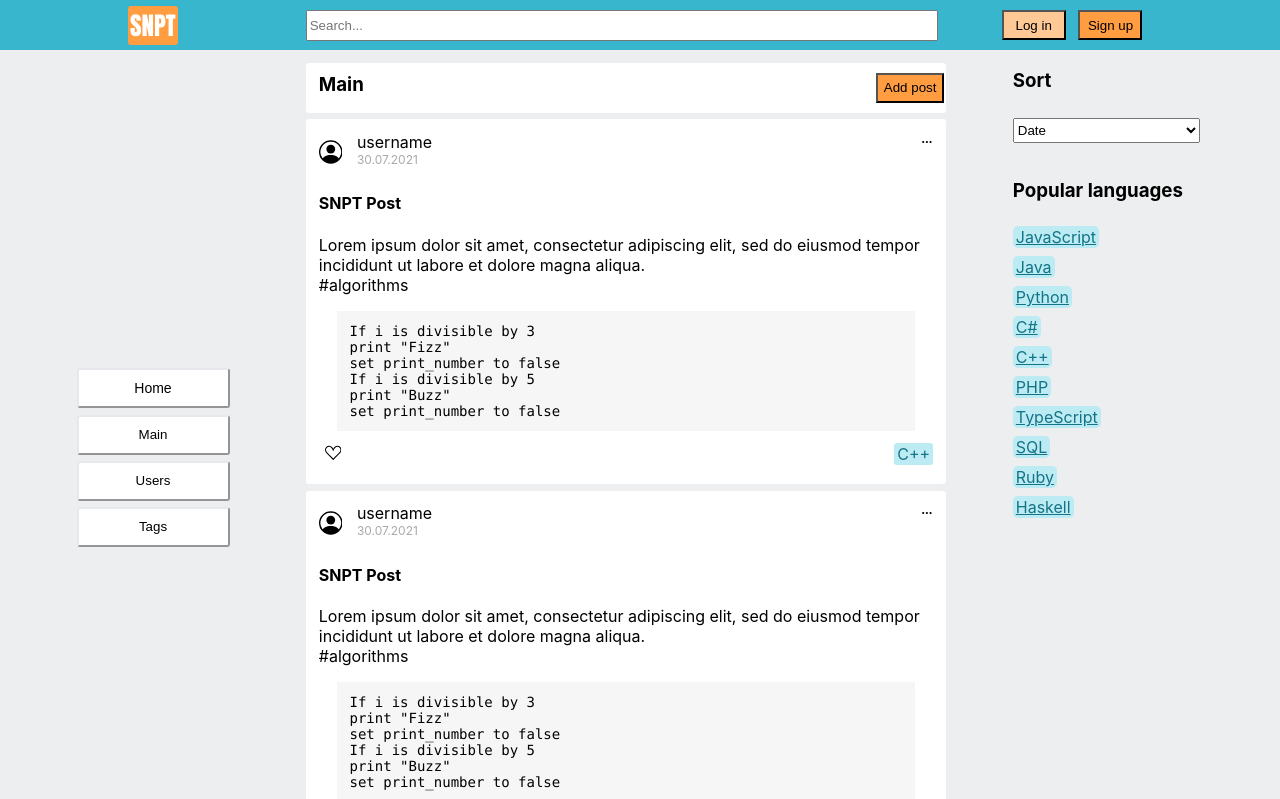
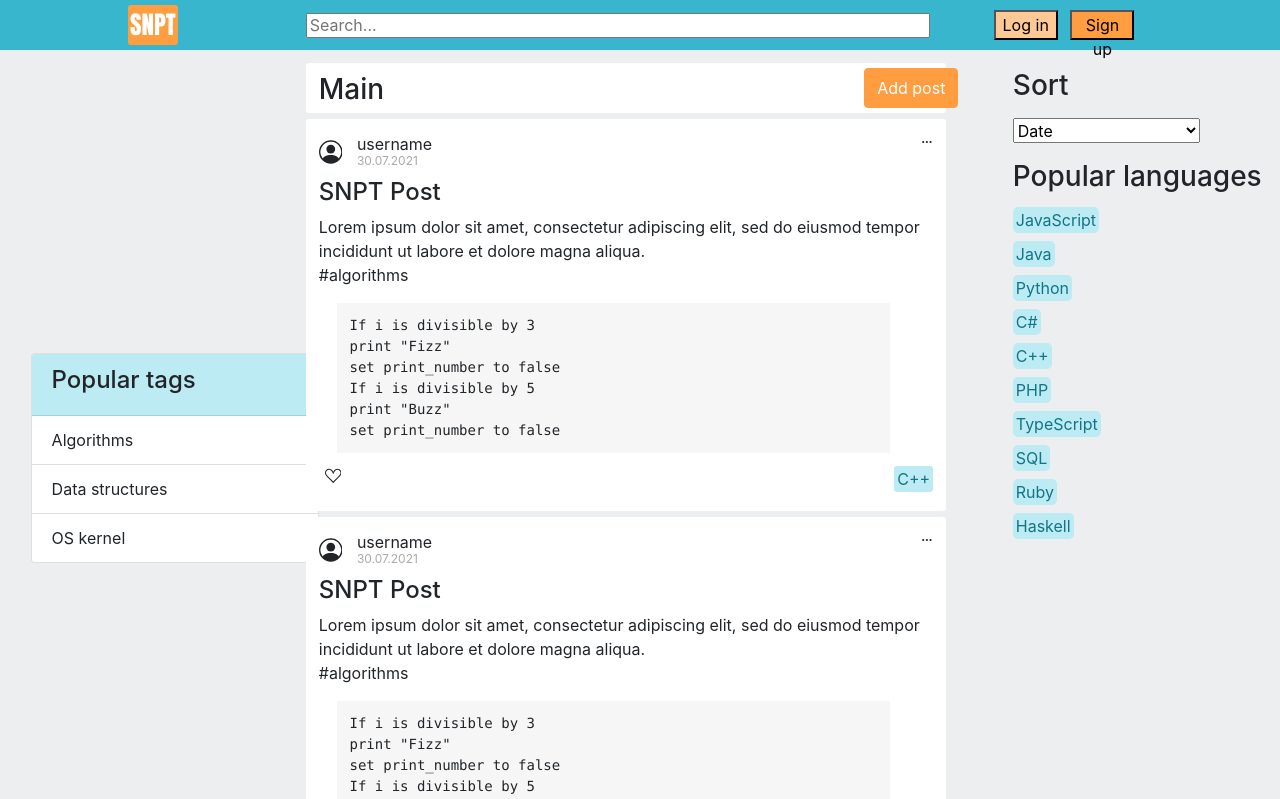
Before and after one commit to kPaulv/snippet-ui-ex, a React (Create React App) app: page / in a window 1280 px wide. Shown: the top 799 px of the page. Built offline with nearby package versions, Linux system fonts and the light colour scheme.

Commit message:
removed buttons from left panel, added popular tags section, added bootstrap styles, changed add-post button style

```diff
--- a/public/index.html
+++ b/public/index.html
@@ -24,6 +24,8 @@
       work correctly both with client-side routing and a non-root public URL.
       Learn how to configure a non-root public URL by running `npm run build`.
     -->
+    <link rel="stylesheet" href="https://maxcdn.bootstrapcdn.com/bootstrap/4.0.0/css/bootstrap.min.css"
+          integrity="sha384-Gn5384xqQ1aoWXA+058RXPxPg6fy4IWvTNh0E263XmFcJlSAwiGgFAW/dAiS6JXm" crossorigin="anonymous">
     <title>React App</title>
   </head>
   <body style="background-color: #edeef0">
--- a/src/components/FeedPanel.js
+++ b/src/components/FeedPanel.js
@@ -1,6 +1,5 @@
 import './styles/FeedPanel.css';
 import React from "react";
-import {Button} from 'antd';
 import Post from "./Post";
 
 class FeedPanel extends React.Component {
@@ -13,9 +12,9 @@ class FeedPanel extends React.Component {
                         marginTop: '10px',
                         marginLeft: '2%',
                     }}>Main</h3>
-                    <Button type="primary" className="add-post-button">
+                    <button type="button" className="btn btn-primary add-post-btn">
                         Add post
-                    </Button>
+                    </button>
                 </div>
 
                 <Post/>
--- a/src/components/LeftPanel.js
+++ b/src/components/LeftPanel.js
@@ -1,18 +1,18 @@
 import './styles/LeftPanel.css';
 import React from "react";
-import { Button } from 'antd';
+import PopularTags from "./PopularTags";
 
 class LeftPanel extends React.Component {
     render() {
         return (
             <div className="left-panel">
-                <div className="button-section">
+                {/*<div className="button-section">
                     <Button type="text" className="section-btn home-button">Home</Button>
                     <Button type="text" className="section-btn">Main</Button>
                     <Button type="text" className="section-btn">Users</Button>
                     <Button type="text" className="section-btn">Tags</Button>
-                </div>
-
+                </div>*/}
+                <PopularTags/>
             </div>
         );
     }
--- /dev/null
+++ b/src/components/PopularTags.js
@@ -0,0 +1,22 @@
+import "./styles/PopularTags.css";
+import "react-bootstrap";
+import React from "react";
+
+class PopularTags extends React.Component {
+    render() {
+        return(
+            <div className="card" style={{width: '18rem'}}>
+                <div className="card-header">
+                    <h4>Popular tags</h4>
+                </div>
+                <ul className="list-group list-group-flush">
+                    <li className="list-group-item">Algorithms</li>
+                    <li className="list-group-item">Data structures</li>
+                    <li className="list-group-item">OS kernel</li>
+                </ul>
+            </div>
+        );
+    }
+}
+
+export default PopularTags;
--- a/src/components/Post.js
+++ b/src/components/Post.js
@@ -1,14 +1,14 @@
 import './styles/Post.css';
 import React from "react";
-import {Col, Container, Media, Row} from "react-bootstrap";
+//import {Col, Container, Media, Row} from "react-bootstrap";
 
 class Post extends React.Component {
     render() {
         return (
-            <Container className="post-container">
-                <Row>
-                    <Col md="9">
-                        <Media>
+            <div className="post-container">
+                <div>
+                    <div>
+                        <div /*className="media"*/>
                             <div className="post-header">
                                 <svg xmlns="http://www.w3.org/2000/svg" width="40" height="40" fill="currentColor"
                                      className="bi bi-person-circle" viewBox="0 0 16 16">
@@ -30,8 +30,8 @@ class Post extends React.Component {
                                         d="M3 9.5a1.5 1.5 0 1 1 0-3 1.5 1.5 0 0 1 0 3zm5 0a1.5 1.5 0 1 1 0-3 1.5 1.5 0 0 1 0 3zm5 0a1.5 1.5 0 1 1 0-3 1.5 1.5 0 0 1 0 3z"/>
                                 </svg>
                             </div>
-                            <Media.Body>
-                                <h4>SNPT Post</h4>
+                            <div className="media-body">
+                                <h4 style={{marginTop: '1%'}}>SNPT Post</h4>
                                 <p>
                                     Lorem ipsum dolor sit amet, consectetur adipiscing elit,
                                     sed do eiusmod tempor incididunt ut labore et dolore magna
@@ -45,7 +45,7 @@ class Post extends React.Component {
                                     print "Buzz"<br/>
                                     set print_number to false
                                 </div>
-                            </Media.Body>
+                            </div>
                             <div className="post-footer">
                                 <svg xmlns="http://www.w3.org/2000/svg" width="20" height="20" fill="currentColor"
                                      className="bi bi-suit-heart" viewBox="0 0 16 16">
@@ -54,10 +54,10 @@ class Post extends React.Component {
                                 </svg>
                                 <div className="language-tag">C++</div>
                             </div>
-                        </Media>
-                    </Col>
-                </Row>
-            </Container>
+                        </div>
+                    </div>
+                </div>
+            </div>
         );
     }
 }
--- a/src/components/styles/FeedPanel.css
+++ b/src/components/styles/FeedPanel.css
@@ -22,7 +22,21 @@
     background-color: #ff9d40;
     //height: 70%;
 
-    margin-left: 80%;
-    margin-top: 10px;
-    margin-bottom: 10px;
+    margin-left: 75%;
+    margin-top: 5px;
+    margin-bottom: 5px;
 }
+.add-post-btn {
+    margin-left: 75%;
+    margin-top: 5px;
+    margin-bottom: 5px;
+    background-color: #ff9d40;
+    border-color: #ff9d40;
+    //height: 30px;
+}
+.add-post-btn:hover {
+    background-color: #bf8854;
+}
+.btn-primary:active{
+    background-color: #ffb670;
+}
--- /dev/null
+++ b/src/components/styles/PopularTags.css
@@ -0,0 +1,8 @@
+.card {
+    width: 50%;
+    margin-left: 10%;
+    margin-top: 5%;
+}
+.card-header {
+    background-color: #BDEBF3;
+}
```
Also changed, not shown: src/components/styles/Post.css (line endings or trailing spaces).
